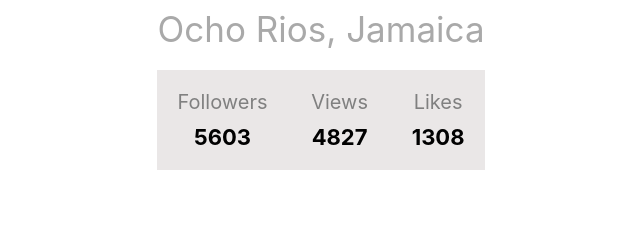
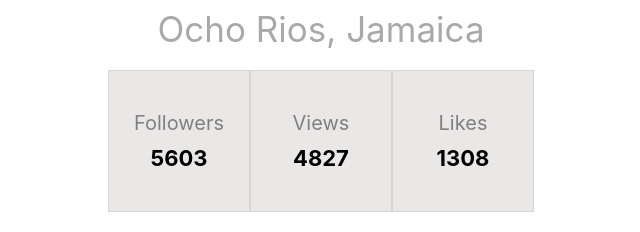
Before and after one commit to deyke66/goit-react-hw-01-components, a React (Create React App) app: page / in a window 1280 px wide. Shown: the part 368-600 px from the top of the page, without its empty margins (319-959 px from the left). Built offline with nearby package versions, Linux system fonts and the light colour scheme.

Commit message:
task-1-upgrade
change some styles for profile

```diff
--- a/src/components/profile/profile.module.css
+++ b/src/components/profile/profile.module.css
@@ -30,14 +30,20 @@ margin: 0 0 20px 0;
     display: flex;
     list-style: none;
     margin: 0;
-    padding: 20px 20px;
-    justify-content: space-between;
-    background-color: rgba(232, 228, 228, 0.885)
+    padding: 0;
+    /* justify-content: space-between; */
+    background-color: rgba(232, 228, 228, 0.885);
 }
 .stats li{
     display: flex;
     flex-direction: column;
+    width: 100px;
+    height: 100px;
     align-items: center;
+    justify-content: center;
+    border: 1px solid rgb(215, 214, 214);
+    padding: 20px;
+
 }
 .label {
     font-size: 20px;
```
